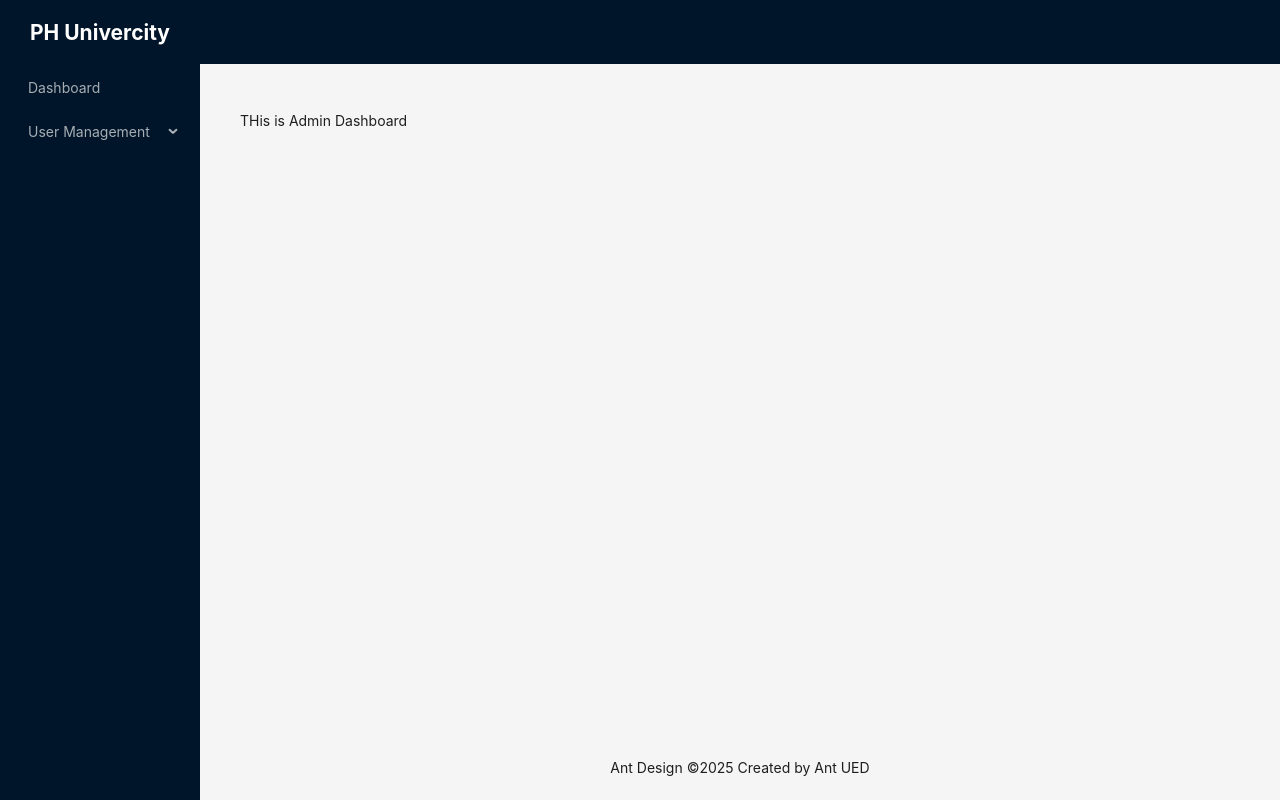
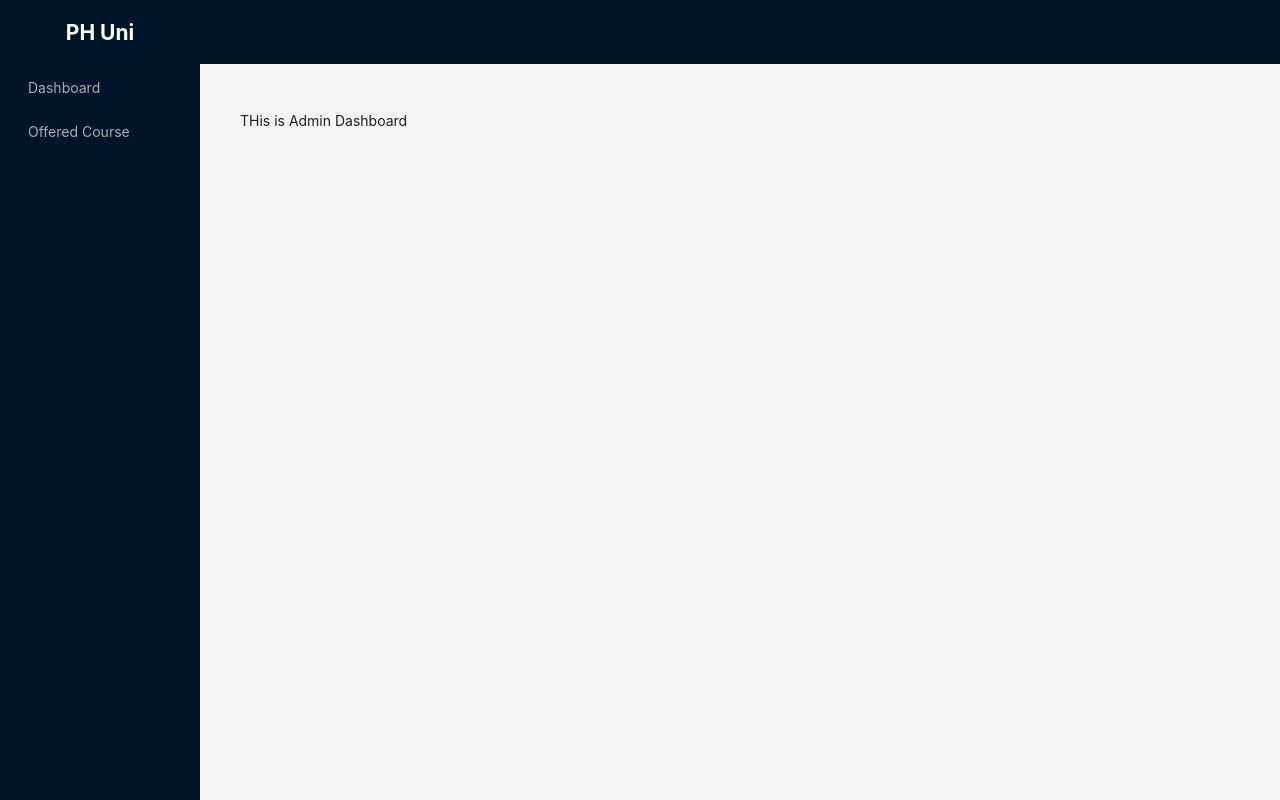
Before and after one commit to developerFarukk/University-management-system-client, a React (Vite) app: page /admin/dashboard in a window 1280 px wide. Built offline with nearby package versions, Linux system fonts and the light colour scheme.

Commit message:
add layout

```diff
--- a/src/components/layout/MainLayout.tsx
+++ b/src/components/layout/MainLayout.tsx
@@ -1,42 +1,22 @@
 
-import { Layout, Menu, } from 'antd';
-import { Outlet } from 'react-router-dom';
-import { adminSidebarItems } from '../../routes/admin.routes';
+
+import { Layout, Menu, MenuProps } from 'antd';
+import {
+    UploadOutlined,
+    UserOutlined,
+    VideoCameraOutlined,
+} from '@ant-design/icons';
+import { createElement } from 'react';
+import { NavLink, Outlet } from 'react-router-dom';
+import { adminPaths, adminSidebarItems } from '../../routes/admin.routes';
+import { sidebarItemsGenerator } from '../../utils/sidebarItemsGenerator';
+import Sidebar from './Sidebar';
 const { Header, Content, Footer, Sider } = Layout;
-// import { UploadOutlined, UserOutlined, VideoCameraOutlined } from '@ant-design/icons';
 
 const MainLayout = () => {
     return (
         <Layout style={{ height: '100vh' }}>
-            <Sider
-                breakpoint="lg"
-                collapsedWidth="0"
-                onBreakpoint={(broken) => {
-                    console.log(broken);
-                }}
-                onCollapse={(collapsed, type) => {
-                    console.log(collapsed, type);
-                }}
-            >
-                <div
-                    style={{
-                        color: 'white',
-
-                        height: '4rem',
-                        display: 'flex',
-                        justifyContent: 'center',
-                        alignItems: 'center',
-                    }}
-                >
-                    <h1>PH Univercity</h1>
-                </div>
-                <Menu
-                    theme="dark"
-                    mode="inline"
-                    defaultSelectedKeys={['4']}
-                    items={adminSidebarItems}
-                />
-            </Sider>
+            <Sidebar />
             <Layout>
                 <Header style={{ padding: 0 }} />
                 <Content style={{ margin: '24px 16px 0' }}>
@@ -49,9 +29,6 @@ const MainLayout = () => {
                         <Outlet />
                     </div>
                 </Content>
-                <Footer style={{ textAlign: 'center' }}>
-                    Ant Design ©{new Date().getFullYear()} Created by Ant UED
-                </Footer>
             </Layout>
         </Layout>
     );
--- /dev/null
+++ b/src/components/layout/Sidebar.tsx
@@ -0,0 +1,58 @@
+
+import { Layout, Menu } from 'antd';
+import { sidebarItemsGenerator } from '../../utils/sidebarItemsGenerator';
+import { adminPaths } from '../../routes/admin.routes';
+import { facultyPaths } from '../../routes/faculty.routes';
+import { studentPaths } from '../../routes/student.routes';
+
+const { Sider } = Layout;
+
+const userRole = {
+    ADMIN: 'admin',
+    FACULTY: 'faculty',
+    STUDENT: 'student',
+};
+
+const Sidebar = () => {
+    const role = 'student';
+    let sidebarItems;
+
+    switch (role) {
+        case userRole.ADMIN:
+            sidebarItems = sidebarItemsGenerator(adminPaths, userRole.ADMIN);
+            break;
+        case userRole.FACULTY:
+            sidebarItems = sidebarItemsGenerator(facultyPaths, userRole.FACULTY);
+            break;
+        case userRole.STUDENT:
+            sidebarItems = sidebarItemsGenerator(studentPaths, userRole.STUDENT);
+            break;
+
+        default:
+            break;
+    }
+
+    return (
+        <Sider breakpoint="lg" collapsedWidth="0">
+            <div
+                style={{
+                    color: 'white',
+                    height: '4rem',
+                    display: 'flex',
+                    justifyContent: 'center',
+                    alignItems: 'center',
+                }}
+            >
+                <h1>PH Uni</h1>
+            </div>
+            <Menu
+                theme="dark"
+                mode="inline"
+                defaultSelectedKeys={['4']}
+                items={sidebarItems}
+            />
+        </Sider>
+    );
+};
+
+export default Sidebar;
--- a/src/routes/admin.routes.tsx
+++ b/src/routes/admin.routes.tsx
@@ -1,23 +1,9 @@
-
-import { ReactNode } from 'react';
 import AdminDashboard from '../pages/admin/AdminDashboard';
 import CreateAdmin from '../pages/admin/CreateAdmin';
 import CreateFaculty from '../pages/admin/CreateFaculty';
 import CreateStudent from '../pages/admin/CreateStudent';
-import { NavLink } from 'react-router-dom';
 
-type TRoute = {
-    path: string;
-    element: ReactNode;
-};
-
-type TSidebarItem = {
-    key: string;
-    label: ReactNode;
-    children?: TSidebarItem[];
-};
-
-const adminPaths = [
+export const adminPaths = [
     {
         name: 'Dashboard',
         path: 'dashboard',
@@ -50,52 +36,52 @@ const adminPaths = [
     },
 ];
 
-export const adminSidebarItems = adminPaths.reduce(
-    (acc: TSidebarItem[], item) => {
-        if (item.path && item.name) {
-            acc.push({
-                key: item.name,
-                label: <NavLink to={`/admin/${item.path}`}>{item.name}</NavLink>,
-            });
-        }
+// export const adminSidebarItems = adminPaths.reduce(
+//   (acc: TSidebarItem[], item) => {
+//     if (item.path && item.name) {
+//       acc.push({
+//         key: item.name,
+//         label: <NavLink to={`/admin/${item.path}`}>{item.name}</NavLink>,
+//       });
+//     }
 
-        if (item.children) {
-            acc.push({
-                key: item.name,
-                label: item.name,
-                children: item.children.map((child) => ({
-                    key: child.name,
-                    label: <NavLink to={`/admin/${child.path}`}>{child.name}</NavLink>,
-                })),
-            });
-        }
+//     if (item.children) {
+//       acc.push({
+//         key: item.name,
+//         label: item.name,
+//         children: item.children.map((child) => ({
+//           key: child.name,
+//           label: <NavLink to={`/admin/${child.path}`}>{child.name}</NavLink>,
+//         })),
+//       });
+//     }
 
-        return acc;
-    },
-    []
-);
+//     return acc;
+//   },
+//   []
+// );
 
 //* Programatical way
 
-export const adminRoutes = adminPaths.reduce((acc: TRoute[], item) => {
-    if (item.path && item.element) {
-        acc.push({
-            path: item.path,
-            element: item.element,
-        });
-    }
+// export const adminRoutes = adminPaths.reduce((acc: TRoute[], item) => {
+//   if (item.path && item.element) {
+//     acc.push({
+//       path: item.path,
+//       element: item.element,
+//     });
+//   }
 
-    if (item.children) {
-        item.children.forEach((child) => {
-            acc.push({
-                path: child.path,
-                element: child.element,
-            });
-        });
-    }
+//   if (item.children) {
+//     item.children.forEach((child) => {
+//       acc.push({
+//         path: child.path,
+//         element: child.element,
+//       });
+//     });
+//   }
 
-    return acc;
-}, []);
+//   return acc;
+// }, []);
 
 //! Hard coded way
 
--- /dev/null
+++ b/src/routes/faculty.routes.tsx
@@ -0,0 +1,15 @@
+
+import FacultyDashboard from '../pages/faculty/FacultyDashboard';
+import OfferedCourse from '../pages/faculty/OfferedCourse';
+export const facultyPaths = [
+    {
+        name: 'Dashboard',
+        path: 'dashboard',
+        element: <FacultyDashboard />,
+    },
+    {
+        name: 'Offered Course',
+        path: 'offered-course',
+        element: <OfferedCourse />,
+    },
+];
--- /dev/null
+++ b/src/routes/student.routes.tsx
@@ -0,0 +1,17 @@
+
+
+import OfferedCourse from '../pages/student/OfferedCourse';
+import StudentDashboard from '../pages/student/StudentDashboard';
+
+export const studentPaths = [
+    {
+        name: 'Dashboard',
+        path: 'dashboard',
+        element: <StudentDashboard />,
+    },
+    {
+        name: 'Offered Course',
+        path: 'offered-course',
+        element: <OfferedCourse />,
+    },
+];
```
Also changed, not shown: src/components/layout/ProtectedRoute.tsx (added, +17 -0 lines), src/routes/routes.tsx (+8 -5 lines).
